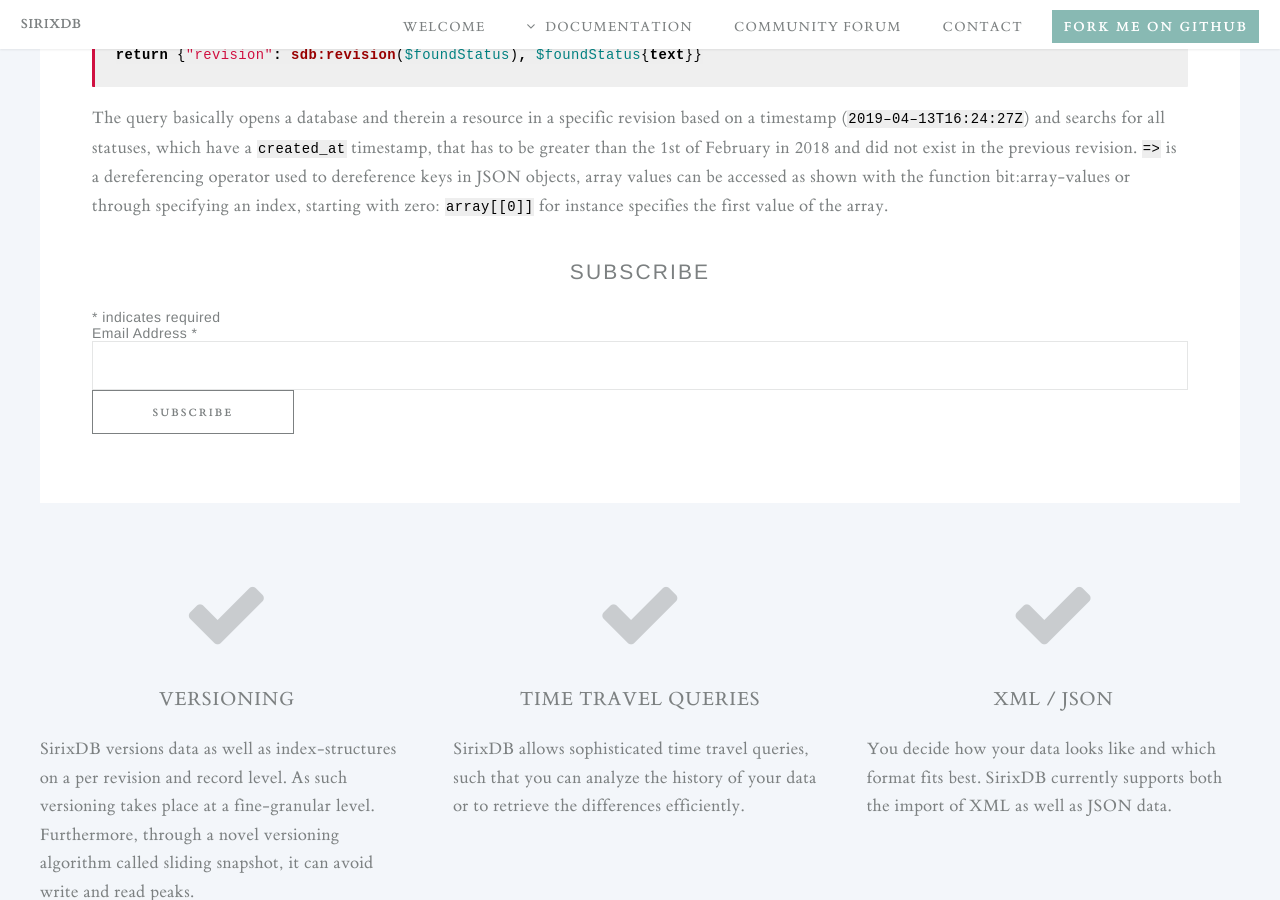
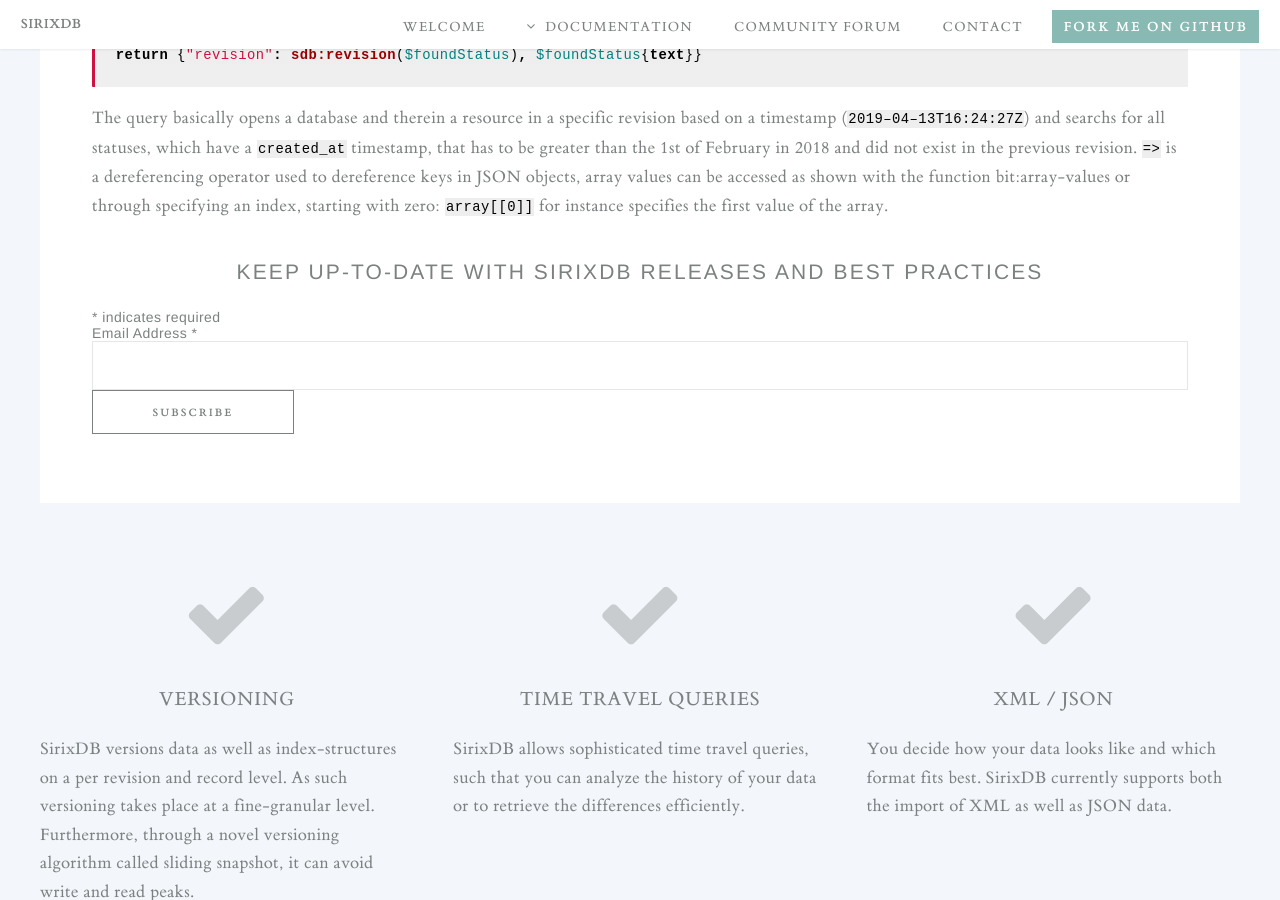
Before and after one commit to sirixdb/sirixdb.github.io, a Jekyll site: the page built from index.html, in a window 1280 px wide and 900 px high, scrolled down 2617 px. Built offline with Jekyll 4.4.1, drawn with Linux system fonts in a browser that asks for light colours; comment, search, counter and statistics services are not loaded.

Commit message:
Update index.html

```diff
--- a/index.html
+++ b/index.html
@@ -77,7 +77,7 @@ title: SirixDB - An Evolutionary NoSQL Document Store
 <div id="mc_embed_signup">
 <form action="https://gmail.us4.list-manage.com/subscribe/post?u=67c1b53483a6cfcb2d3570b21&amp;id=3ac8b5aecf" method="post" id="mc-embedded-subscribe-form" name="mc-embedded-subscribe-form" class="validate" target="_blank" novalidate>
     <div id="mc_embed_signup_scroll">
-	<h2>Subscribe</h2>
+	<h2>Keep up-to-date with SirixDB releases and best practices</h2>
 <div class="indicates-required"><span class="asterisk">*</span> indicates required</div>
 <div class="mc-field-group">
 	<label for="mce-EMAIL">Email Address  <span class="asterisk">*</span>
```
